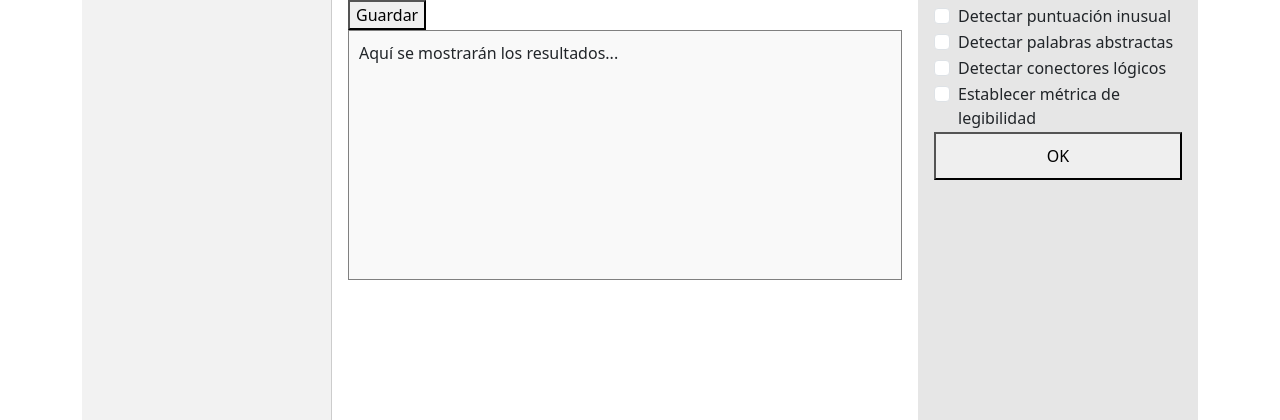
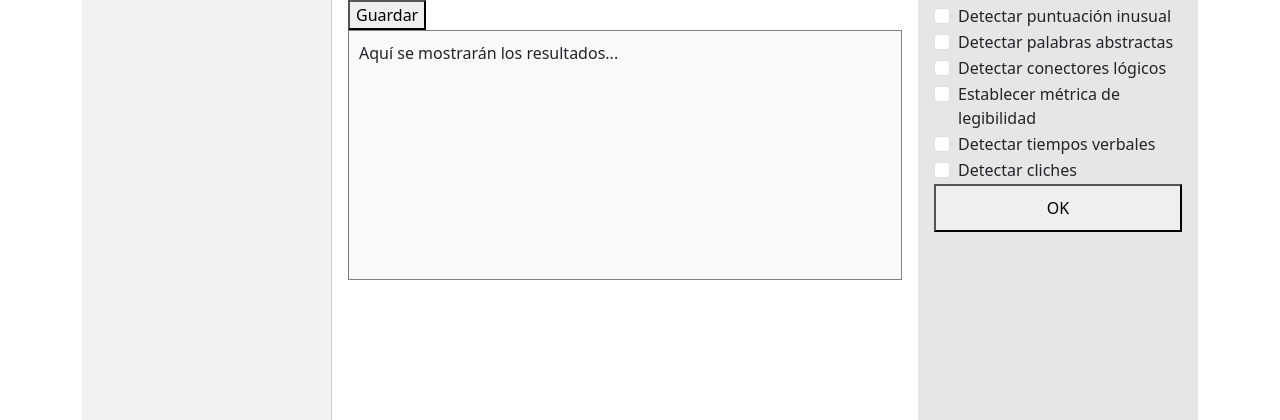
Before and after one commit to gabipereznlp/REQ_NLP, a Django app: page / in a window 1280 px wide. Shown: the part 380-800 px from the top of the page. Run offline with Django 5.2, Linux system fonts and the light colour scheme; the visitor is signed in with stand-in values (Sample User, id 1); data that the repository does not hold is empty.

Commit message:
actualizacion

```diff
--- a/req_nlp_app/context_processors.py
+++ b/req_nlp_app/context_processors.py
@@ -11,7 +11,10 @@ def entorno_variable(request):
         'API_UNUSUAL_PUNCTUATION_URL': os.environ.get('API_UNUSUAL_PUNCTUATION_URL', ''),
         'API_ABSTRACT_WORDS_URL': os.environ.get('API_ABSTRACT_WORDS_URL', ''),
         'API_LOGICAL_CONNECTORS_URL': os.environ.get('API_LOGICAL_CONNECTORS_URL', ''),
-        'API_READABILITY_METRIC_URL': os.environ.get('API_READABILITY_METRIC_URL', '')
+        'API_READABILITY_METRIC_URL': os.environ.get('API_READABILITY_METRIC_URL', ''),
+        'API_TENSES_URL': os.environ.get('API_TENSES_URL', ''),
+        'API_CLICHES_URL': os.environ.get('API_CLICHES_URL', '')
+
 
 
 
--- a/req_nlp_app/static/req_nlp_app/js/aplicar_servicios.js
+++ b/req_nlp_app/static/req_nlp_app/js/aplicar_servicios.js
@@ -12,6 +12,8 @@ async function mostrarResultado() {
     const abstract_words = document.getElementById("abstract-words").checked;
     const logical_connectors = document.getElementById("logical-connectors").checked;
     const readability_metric = document.getElementById("readability-metric").checked;
+    const tenses = document.getElementById("tenses").checked;
+    const cliches = document.getElementById("cliches").checked;
 
 
     const resultados = [];
@@ -188,6 +190,42 @@ async function mostrarResultado() {
 
         promesas.push(p);
     }
+    if (tenses){
+        const p = fetch(`${API_TENSES_URL}/deteccion_de_verbos/?texto=${encodeURIComponent(texto)}`)
+        .then(response => response.json())
+        .then(data => {
+            if (Array.isArray(data) && data.length > 0) {
+                const resultadosTiempos = data.map(([verbo, tiempo]) => `${verbo}: ${tiempo}`).join("; ");
+                resultados.push(`Tiempos verbales detectados -> ${resultadosTiempos}`);
+            } else {
+                resultados.push("No se detectaron tiempos verbales.");
+            }
+        })
+        .catch(err => resultados.push("Error al detectar tiempos verbales: " + err));
+
+        promesas.push(p);
+    }
+
+    if (cliches) {
+        const p = fetch(`${API_CLICHES_URL}/detectar_cliches/`, {
+            method: "POST",
+            headers: { "Content-Type": "application/json" },
+            body: JSON.stringify({ texto: texto })
+        })
+        .then(response => response.json())
+        .then(data => {
+            if (Array.isArray(data.cliches_encontrados) && data.cliches_encontrados.length > 0) {
+                resultados.push("Clichés detectados: " + data.cliches_encontrados.join(", "));
+            } else {
+                resultados.push("No se detectaron clichés en el texto.");
+            }
+        })
+        .catch(err => resultados.push("Error al detectar clichés: " + err));
+
+        promesas.push(p);
+    }
+
+
     if (promesas.length === 0) {
         resultados.push("No se seleccionó ninguna opción.");
     }
--- a/req_nlp_app/templates/req_nlp_app/inicio.html
+++ b/req_nlp_app/templates/req_nlp_app/inicio.html
@@ -21,7 +21,8 @@
         const API_ABSTRACT_WORDS_URL = "{{API_ABSTRACT_WORDS_URL}}";
         const API_LOGICAL_CONNECTORS_URL = "{{API_LOGICAL_CONNECTORS_URL}}";
         const API_READABILITY_METRIC_URL = "{{API_READABILITY_METRIC_URL}}";
-
+        const API_TENSES_URL = "{{API_TENSES_URL}}";
+        const API_CLICHES_URL = "{{API_CLICHES_URL}}";
 
     </script>
 
@@ -124,6 +125,14 @@
                     <input class="form-check-input" type="checkbox" id="readability-metric" name="readability-metric">
                     <label class="form-check-label">Establecer métrica de legibilidad</label>
                 </div>
+                <div class="form-check">
+                    <input class="form-check-input" type="checkbox" id="tenses" name="tenses">
+                    <label class="form-check-label">Detectar tiempos verbales</label>
+                </div>
+                <div class="form-check">
+                    <input class="form-check-input" type="checkbox" id="cliches" name="cliches">
+                    <label class="form-check-label">Detectar cliches</label>
+                </div>
 
                  <button type="button" onclick="mostrarResultado()">OK</button>
                  </div>
```
